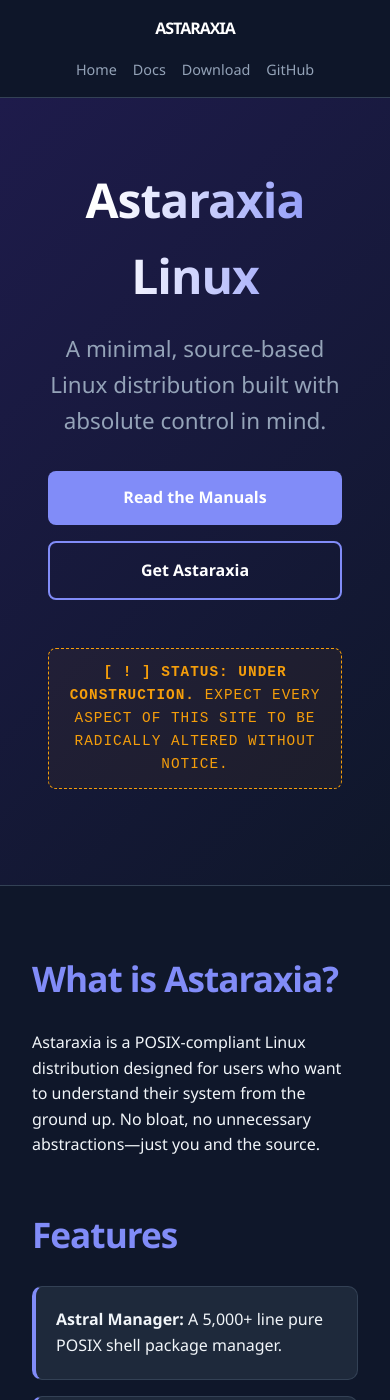
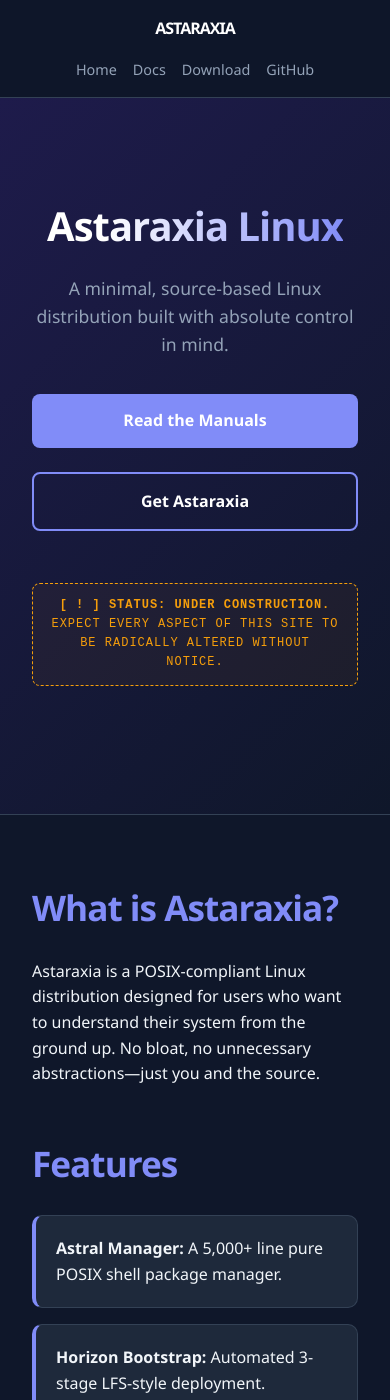
Before and after one commit to Astaraxia-Linux/astaraxia-linux.github.io, a Jekyll site: the page index.html, which Jekyll copies as it is, in a window 390 px wide and 1400 px high. Built offline with Jekyll 4.4.1, drawn with Linux system fonts in a browser that asks for light colours.

Commit message:
Update index.html

```diff
--- a/index.html
+++ b/index.html
@@ -182,10 +182,10 @@
             transition: color 0.3s;
         }
 
-        /* MOBILE FIX */
+        /* MOBILE */
         @media (max-width: 600px) {
             .nav-container {
-                flex-direction: column; /* Stack logo and links */
+                flex-direction: column;
                 gap: 1rem;
                 padding: 1rem;
             }
@@ -194,7 +194,7 @@
                 gap: 1rem;
                 font-size: 0.8rem;
                 width: 100%;
-                justify-content: center; /* Center links on mobile */
+                justify-content: center;
             }
 
             .nav-logo {
@@ -202,11 +202,32 @@
             }
         }
 
-        @media (max-width: 768px) {
-            .title-gradient { font-size: 3rem; letter-spacing: -1px; }
-            header { padding: 4rem 1rem; }
-            .button { width: 100%; }
-        }
+@media (max-width: 600px) {
+    .title-gradient {
+        font-size: 2.5rem; /* Shrink title */
+        letter-spacing: -1px;
+    }
+
+    header p {
+        font-size: 1.1rem; /* Shrink description */
+    }
+
+    .button-group {
+        flex-direction: column;
+        width: 100%;
+    }
+
+    .button {
+        width: 100%; /* Full width buttons for fat-thumb clicking */
+        text-align: center;
+        margin: 0.25rem 0;
+    }
+
+    .dev-banner {
+        font-size: 0.75rem; /* Smaller warning text */
+        width: 100%;
+    }
+}
     </style>
 </head>
     <nav class="top-nav">
```
